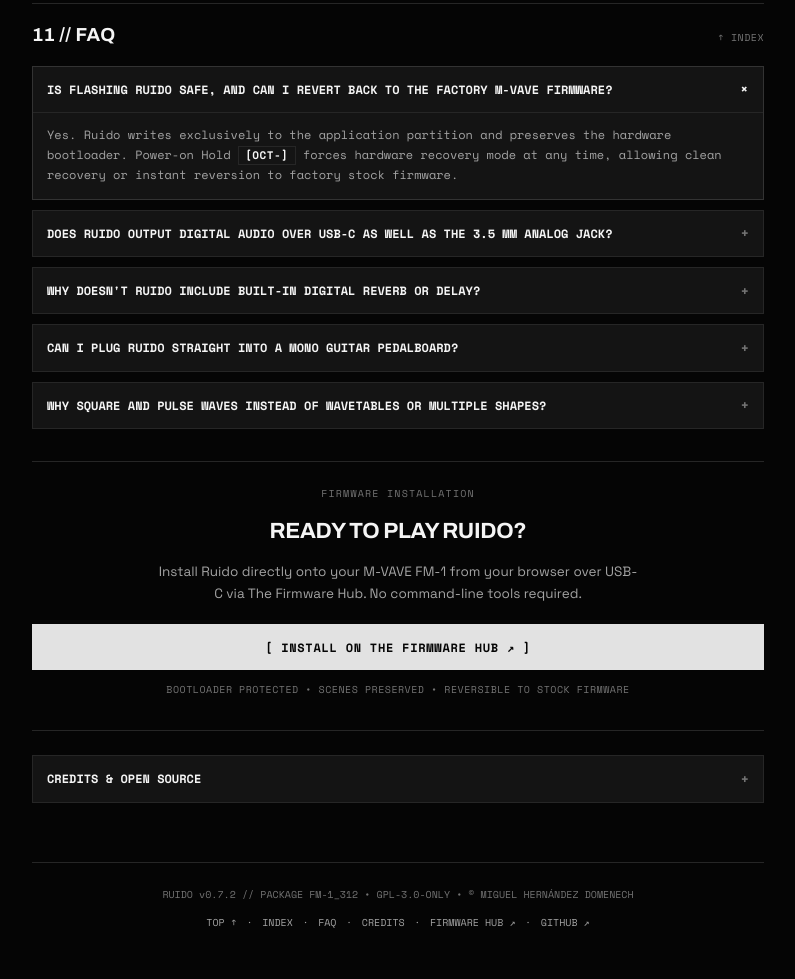
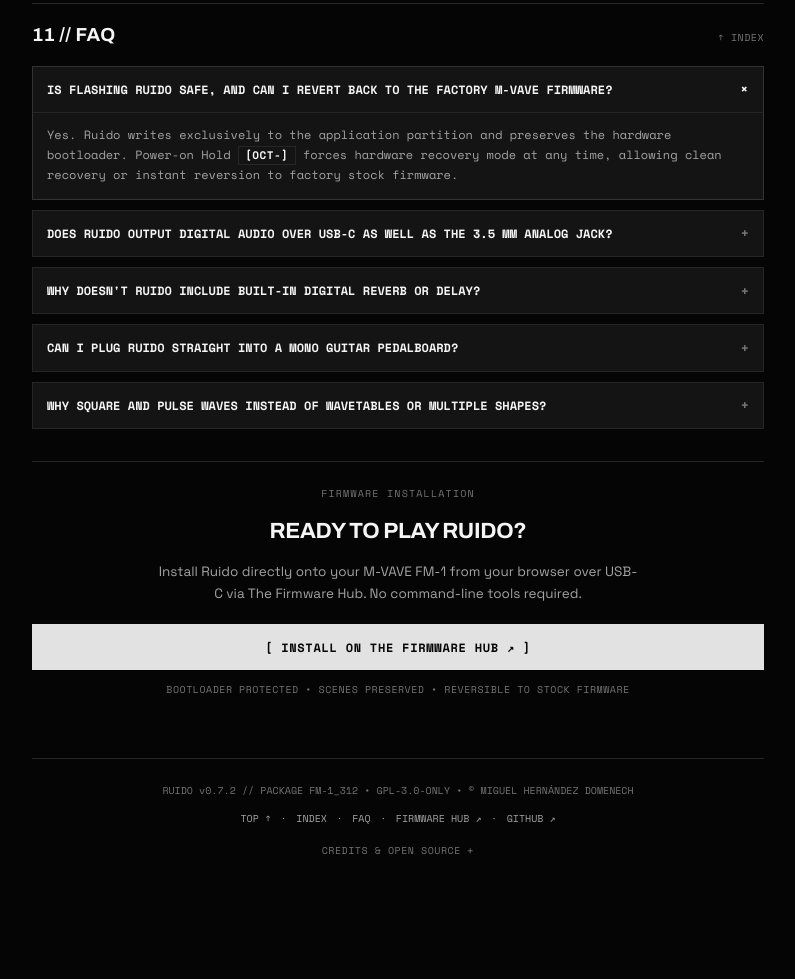
Before and after one commit to miguelhd/ruido, a plain HTML site: page index.html in a window 1280 px wide. Shown: the part 8987-9966 px from the top of the page, without its empty margins (242-1037 px from the left). After the commit the page ends 9894 px from the top, so only its background shows below. Drawn offline with nearby package versions, Linux system fonts and the light colour scheme.

Commit message:
End main column on Ready to Play Ruido CTA and tuck Credits as quiet borderless footer disclosure

```diff
--- a/index.html
+++ b/index.html
@@ -19,7 +19,7 @@
   <link rel="preconnect" href="https://fonts.googleapis.com">
   <link rel="preconnect" href="https://fonts.gstatic.com" crossorigin>
   <link href="https://fonts.googleapis.com/css2?family=Archivo:wght@600;700;800&family=Space+Grotesk:wght@400;500;600;700&family=Space+Mono:ital,wght@0,400;0,700;1,400&display=swap" rel="stylesheet">
-  <link rel="stylesheet" href="styles.css?v=13">
+  <link rel="stylesheet" href="styles.css?v=14">
   <!-- Google tag (gtag.js) -->
   <script async src="https://www.googletagmanager.com/gtag/js?id=G-6BGZWNQCXP"></script>
   <script>
@@ -731,17 +731,31 @@
       </div>
       <div class="cta-meta">BOOTLOADER PROTECTED • SCENES PRESERVED • REVERSIBLE TO STOCK FIRMWARE</div>
     </section>
+  </main>
 
-    <!-- PRODUCTION CREDITS, OPEN-SOURCE LINEAGE & SAFETY -->
-    <section class="credits-section" id="credits" aria-label="Credits and Open Source">
-      <details class="faq-item credits-accordion" id="credits-details">
-        <summary class="faq-summary">
+  <footer class="site-footer">
+    <div class="footer-inner">
+      <div>RUIDO v0.7.2 // PACKAGE FM-1_312 • GPL-3.0-ONLY • © MIGUEL HERNÁNDEZ DOMENECH</div>
+      <nav class="footer-nav" aria-label="Footer">
+        <a href="#top">TOP ↑</a>
+        <span aria-hidden="true">·</span>
+        <a href="#index">INDEX</a>
+        <span aria-hidden="true">·</span>
+        <a href="#ch-11">FAQ</a>
+        <span aria-hidden="true">·</span>
+        <a href="https://thefirmwarehub.com/firmware/ruido/" target="_blank" rel="noopener noreferrer">FIRMWARE HUB ↗</a>
+        <span aria-hidden="true">·</span>
+        <a href="https://github.com/miguelhd/ruido" target="_blank" rel="noopener noreferrer">GITHUB ↗</a>
+      </nav>
+
+      <!-- Quiet Colophon Disclosure -->
+      <details class="footer-credits" id="credits">
+        <summary class="footer-credits-summary">
           <span>CREDITS &amp; OPEN SOURCE</span>
           <span class="faq-icon" aria-hidden="true">+</span>
         </summary>
 
-        <div class="faq-answer credits-body">
-          <!-- Author -->
+        <div class="footer-credits-body">
           <div class="credits-block">
             <span class="credits-label">AUTHOR &amp; LICENSE</span>
             <p class="prose">
@@ -752,7 +766,6 @@
             </p>
           </div>
 
-          <!-- Open-Source Lineage -->
           <div class="credits-block">
             <span class="credits-label">OPEN-SOURCE FOUNDATIONS</span>
             <ul class="credits-list" role="list">
@@ -773,7 +786,6 @@
             </ul>
           </div>
 
-          <!-- Hearing Safety & Trademarks -->
           <div class="credits-block">
             <span class="credits-label">SAFETY &amp; TRADEMARK NOTICE</span>
             <p class="legal-fineprint">
@@ -785,25 +797,6 @@
           </div>
         </div>
       </details>
-    </section>
-  </main>
-
-  <footer class="site-footer">
-    <div class="footer-inner">
-      <div>RUIDO v0.7.2 // PACKAGE FM-1_312 • GPL-3.0-ONLY • © MIGUEL HERNÁNDEZ DOMENECH</div>
-      <nav class="footer-nav" aria-label="Footer">
-        <a href="#top">TOP ↑</a>
-        <span aria-hidden="true">·</span>
-        <a href="#index">INDEX</a>
-        <span aria-hidden="true">·</span>
-        <a href="#ch-11">FAQ</a>
-        <span aria-hidden="true">·</span>
-        <a href="#credits">CREDITS</a>
-        <span aria-hidden="true">·</span>
-        <a href="https://thefirmwarehub.com/firmware/ruido/" target="_blank" rel="noopener noreferrer">FIRMWARE HUB ↗</a>
-        <span aria-hidden="true">·</span>
-        <a href="https://github.com/miguelhd/ruido" target="_blank" rel="noopener noreferrer">GITHUB ↗</a>
-      </nav>
     </div>
   </footer>
 
@@ -1058,13 +1051,13 @@
       }
     }
 
-    // Cross-browser smooth slide animation for <details class="faq-item"> (works in Safari/WebKit, Chrome, Firefox)
+    // Cross-browser smooth slide animation for FAQ and footer Credits accordions
     document.addEventListener("click", (event) => {
-      const summary = event.target.closest(".faq-summary");
+      const summary = event.target.closest(".faq-summary, .footer-credits-summary");
       if (!summary || window.matchMedia("(prefers-reduced-motion: reduce)").matches) return;
 
       const details = summary.parentElement;
-      const answer = details?.querySelector(".faq-answer");
+      const answer = details?.querySelector(".faq-answer, .footer-credits-body");
       if (!details || !answer) return;
 
       event.preventDefault();
@@ -1072,6 +1065,7 @@
       const styles = getComputedStyle(answer);
       const padTop = styles.paddingTop;
       const padBottom = styles.paddingBottom;
+      const marginTop = styles.marginTop;
 
       if (details._faqAnim) {
         details._faqAnim.cancel();
@@ -1086,8 +1080,8 @@
         details.classList.add("is-closing");
         const anim = answer.animate(
           [
-            { height: startHeight, paddingTop: padTop, paddingBottom: padBottom, borderTopWidth: "1px", opacity: 1 },
-            { height: "0px", paddingTop: "0px", paddingBottom: "0px", borderTopWidth: "0px", opacity: 0 }
+            { height: startHeight, marginTop, paddingTop: padTop, paddingBottom: padBottom, borderTopWidth: "1px", opacity: 1 },
+            { height: "0px", marginTop: "0px", paddingTop: "0px", paddingBottom: "0px", borderTopWidth: "0px", opacity: 0 }
           ],
           { duration: 250, easing: "cubic-bezier(0.25, 0.8, 0.25, 1)" }
         );
@@ -1103,17 +1097,22 @@
         const startHeight = wasMidClose ? `${answer.getBoundingClientRect().height}px` : "0px";
         details.classList.remove("is-closing");
         details.open = true;
+        const endStyles = getComputedStyle(answer);
+        const endPadTop = endStyles.paddingTop;
+        const endPadBottom = endStyles.paddingBottom;
+        const endMarginTop = endStyles.marginTop;
         const endHeight = `${answer.offsetHeight}px`;
         const anim = answer.animate(
           [
             {
               height: startHeight,
-              paddingTop: wasMidClose ? padTop : "0px",
-              paddingBottom: wasMidClose ? padBottom : "0px",
+              marginTop: wasMidClose ? endMarginTop : "0px",
+              paddingTop: wasMidClose ? endPadTop : "0px",
+              paddingBottom: wasMidClose ? endPadBottom : "0px",
               borderTopWidth: "1px",
               opacity: wasMidClose ? 1 : 0
             },
-            { height: endHeight, paddingTop: padTop, paddingBottom: padBottom, borderTopWidth: "1px", opacity: 1 }
+            { height: endHeight, marginTop: endMarginTop, paddingTop: endPadTop, paddingBottom: endPadBottom, borderTopWidth: "1px", opacity: 1 }
           ],
           { duration: 250, easing: "cubic-bezier(0.25, 0.8, 0.25, 1)" }
         );
@@ -1142,7 +1141,7 @@
       }
     });
 
-    const creditsDetails = document.getElementById("credits-details");
+    const creditsDetails = document.getElementById("credits");
     if (window.location.hash === "#credits" && creditsDetails) {
       creditsDetails.open = true;
     }
--- a/styles.css
+++ b/styles.css
@@ -1127,21 +1127,62 @@
     color: var(--muted);
   }
 
-  /* Production Credits, Attributions & Safety Colophon */
-  .credits-section {
-    padding-block-start: 1.5rem;
+  /* Quiet Footer Colophon & Attributions */
+  .footer-credits {
+    inline-size: 100%;
+    display: flex;
+    flex-direction: column;
+    align-items: center;
+  }
+
+  .footer-credits-summary {
+    list-style: none;
+    display: inline-flex;
+    align-items: center;
+    gap: 0.35rem;
+    min-block-size: 24px;
+    padding-inline: 0.2rem;
+    cursor: pointer;
+    user-select: none;
+    color: var(--muted);
+    letter-spacing: 0.05em;
+    text-transform: uppercase;
+    transition: color 0.12s ease;
+  }
+
+  .footer-credits-summary::-webkit-details-marker {
+    display: none;
+  }
+
+  .footer-credits-summary:hover {
+    color: var(--white);
+    text-decoration: underline;
+    text-underline-offset: 3px;
+  }
+
+  .footer-credits-summary .faq-icon {
+    font-size: 0.75rem;
+    color: inherit;
+  }
+
+  .footer-credits[open]:not(.is-closing) > .footer-credits-summary .faq-icon {
+    rotate: 45deg;
+    color: var(--fg);
+  }
+
+  .footer-credits-body {
+    inline-size: 100%;
+    margin-block-start: 0.75rem;
+    padding-block-start: 1rem;
     border-block-start: 1px solid var(--border);
-  }
-
-  .credits-body {
-    background-color: var(--panel);
-    padding: 0.875rem 1rem;
+    text-align: start;
     display: flex;
     flex-direction: column;
     gap: 0.875rem;
     font-family: var(--font-sans);
-    font-size: inherit;
+    font-size: clamp(0.75rem, 0.7rem + 0.25vw, 0.84375rem);
     line-height: 1.6;
+    color: var(--dim);
   }
 
   .credits-block {
@@ -1455,8 +1496,12 @@
       font-size: 1rem;
     }
 
-    .credits-body {
-      font-size: inherit;
+    .footer-credits-body {
+      font-size: 0.9375rem;
+    }
+
+    .footer-credits-summary .faq-icon {
+      font-size: 0.875rem;
     }
 
     .btn-block-primary,
```
